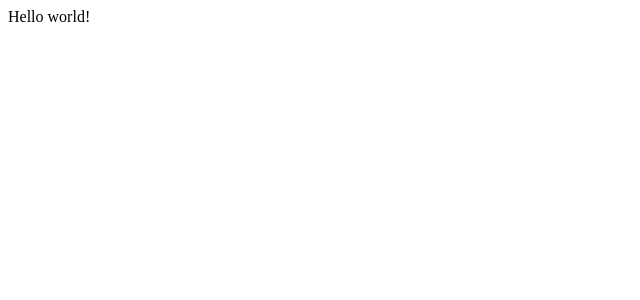
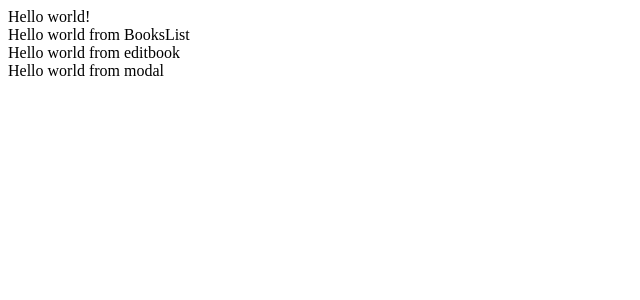
Before and after one commit to SkinnyA/Internxt, a React (Create React App) app in the folder frontend/: page / in a window 1280 px wide. Shown: the top 300 px of the page, without its empty margins (0-640 px from the left). Built offline with nearby package versions, Linux system fonts and the light colour scheme.

Commit message:
Added every component in the App

```diff
--- a/frontend/src/App.js
+++ b/frontend/src/App.js
@@ -1,9 +1,19 @@
 import React from 'react';
+import BooksList from './components/BooksList';
+import EditBook from './components/EditBook';
+import Modal from './components/Modal';
+
 import './App.css';
 
 function App() {
   return (
-    <div>Hello world!</div>
+    <div>
+      Hello world!
+      <BooksList />
+      <EditBook />
+      <Modal />
+    </div>
+
   );
 }
 
```
